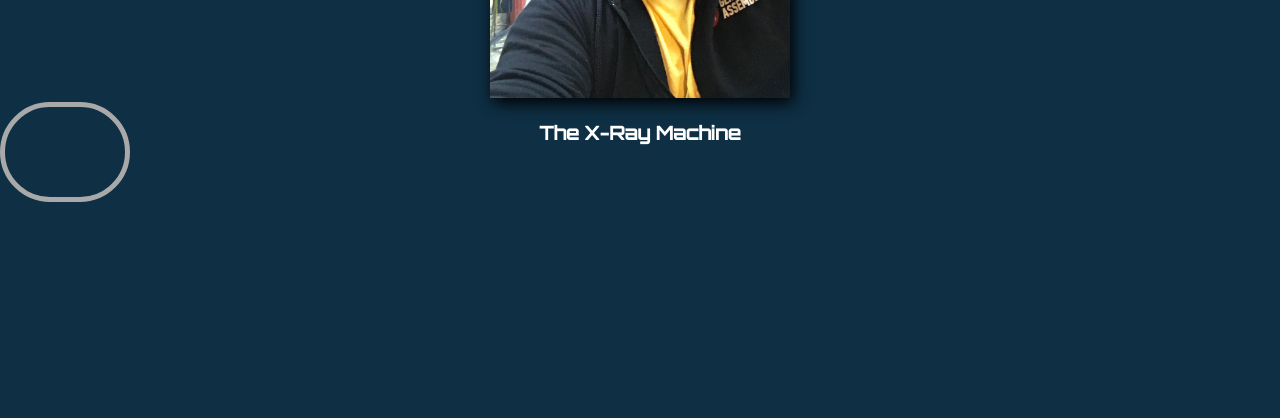
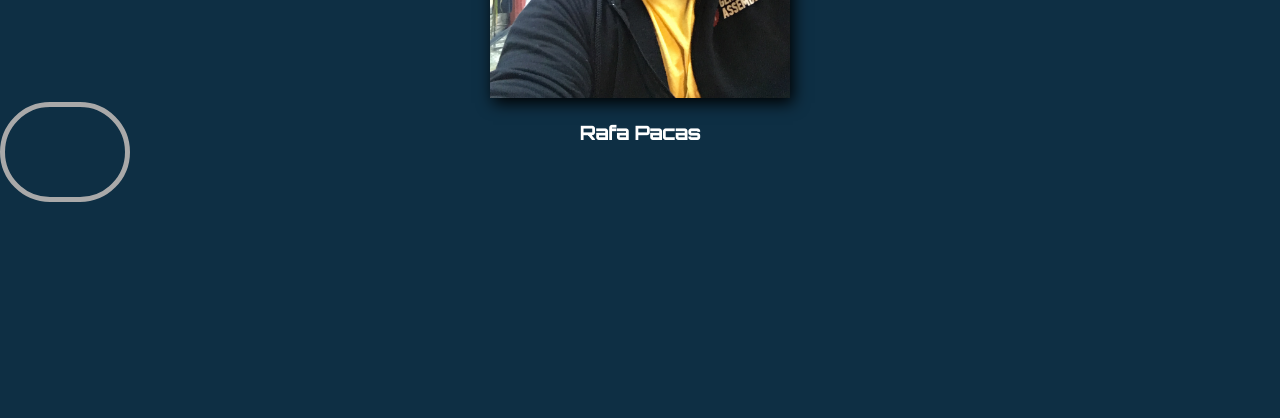
Before and after one commit to rapala61/xrayme, a plain HTML site: page index.html in a window 1280 px wide. Shown: the part 322-740 px from the top of the page. Drawn offline with nearby package versions, Linux system fonts and the light colour scheme.

Commit message:
changes title

```diff
--- a/index.html
+++ b/index.html
@@ -16,7 +16,7 @@
       <div id="frame"></div>
     </div>
     <div class="title">
-      <h3>The X-Ray Machine</h3>
+      <h3>Rafa Pacas</h3>
     </div>
     <footer> <a href="https://www.linkedin.com/in/rafaelpacas"><img src="images/In-White-28px-R.png" alt="" /></a> </footer>
     <script src="js/frame.js" charset="utf-8"></script>
```
